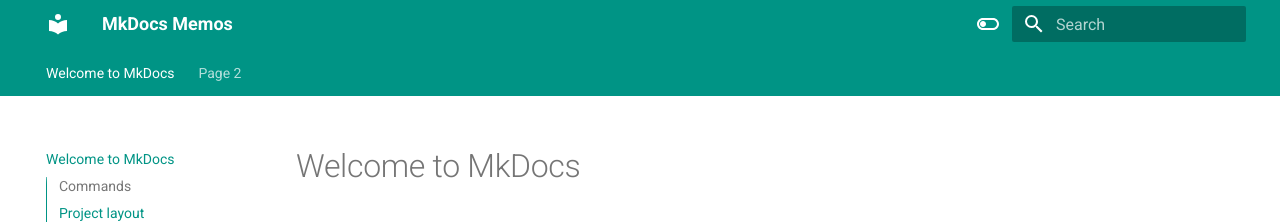
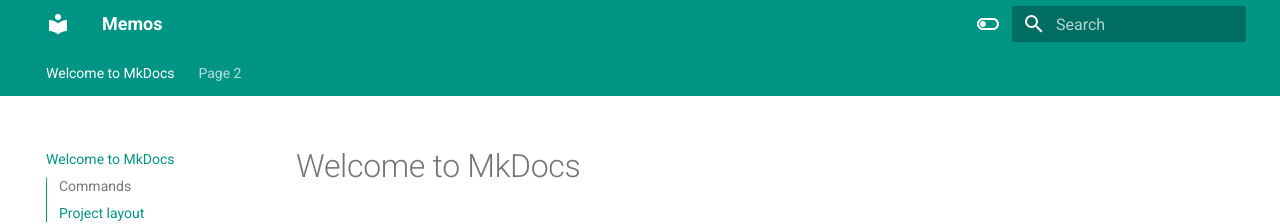
Before and after one commit to AStresser/astresser.github.io, an MkDocs documentation site: the page built from docs/index.md, in a window 1280 px wide. Shown: the top 224 px of the page. Built offline with MkDocs 1.6.1 and Material for MkDocs 9.7.7, drawn with Linux system fonts in a browser that asks for light colours.

Commit message:
Changing the title

```diff
--- a/mkdocs.yml
+++ b/mkdocs.yml
@@ -1,4 +1,4 @@
-site_name: MkDocs Memos
+site_name: Memos
 theme:
   name: material
   features:
```
